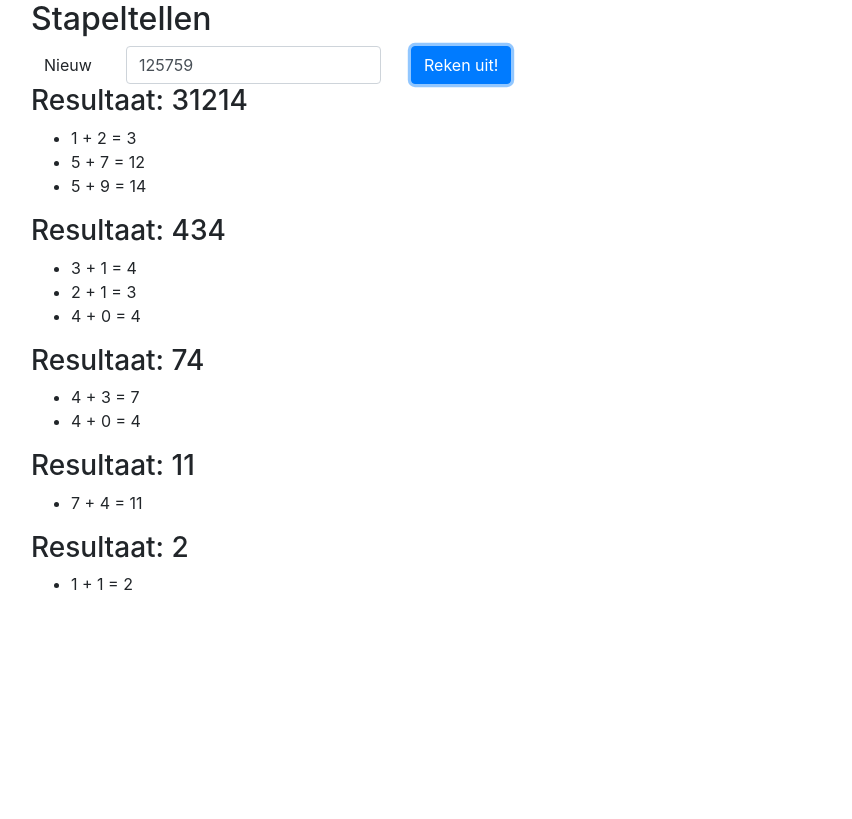
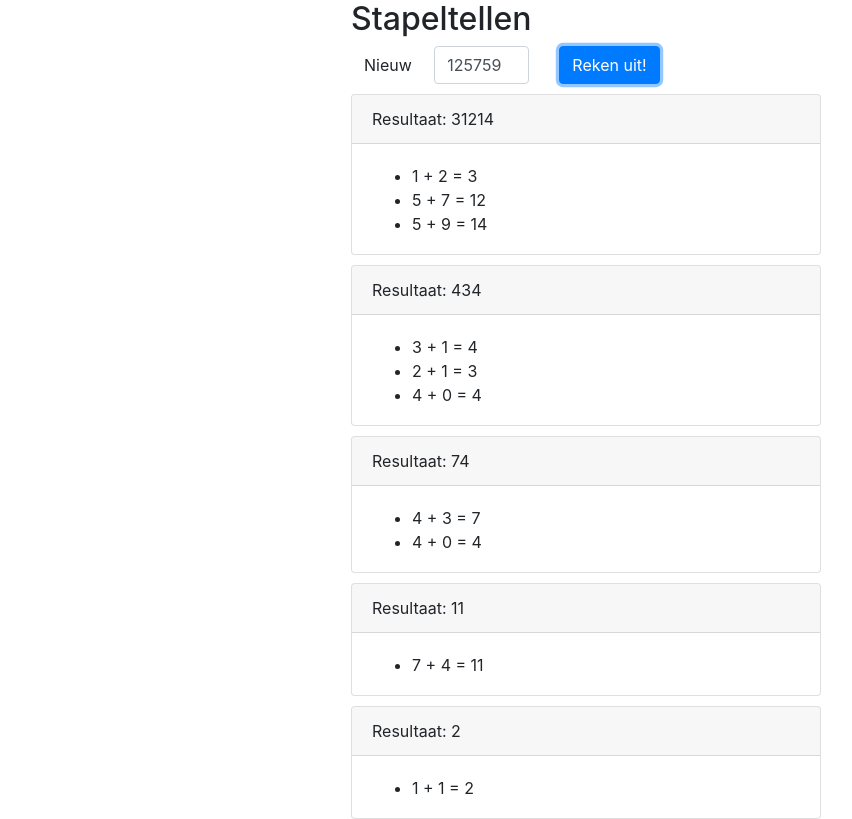
Before and after one commit to timvanelst/StapelTellen, an Angular app: page / in a window 1280 px wide. Both pictures are taken after a click on the button "Reken uit!". Shown: the whole page, without its empty margins (54-906 px from the left). Built offline with nearby package versions, Linux system fonts and the light colour scheme.

Commit message:
added styling for results

```diff
--- a/src/app/app.component.css
+++ b/src/app/app.component.css
@@ -0,0 +1,3 @@
+.main {
+    max-width: 500px;
+}
--- a/src/app/app.component.html
+++ b/src/app/app.component.html
@@ -1,14 +1,14 @@
-<div class="container" >
+<div class="container main" >
 
   <h2>Stapeltellen</h2>
   <div class="row">
-    <div class="col-sm-1">
+    <div class="col-sm-2">
       <input type="button" (click)="generate()" value="Nieuw" class="btn"/>
     </div>
     <div class="col-sm-3">
       <input type="number" [(ngModel)]="input" (keyup)="onKey($event)" (change)="clearResult()" class="form-control" />
     </div>
-    <div class="col-sm-7">
+    <div class="col-sm-6">
       <input type="button" (click)="calculate()" value="Reken uit!" class="btn btn-primary" />
     </div>
   </div>
--- a/src/app/result-component/result-component.component.css
+++ b/src/app/result-component/result-component.component.css
@@ -0,0 +1,8 @@
+.results {
+    margin-top: 10px;
+    max-width: 500px;
+}
+
+.steps {
+    padding-bottom: 2px;
+}
--- a/src/app/result-component/result-component.component.html
+++ b/src/app/result-component/result-component.component.html
@@ -1,16 +1,8 @@
-<div *ngFor="let res of result" class="row" >
-  <div class="col-sm-6">
-
-    <h3>Resultaat: {{res.result}}</h3>
-    <!-- {{ res | json }} -->
-    <ul>
-      <li *ngFor="let step of res.steps">{{step}}</li>
-    </ul>
-    <!-- <div *ngIf="result.subResult != undefined"> -->
-      <!-- <app-result-component [result]="res.subResult" *ngIf="res.subResult"></app-result-component> -->
-      <!-- </div> -->
-  </div>
-  <div class="col-sm-6">
-
-  </div>
+<div *ngFor="let res of result" class="card results">
+  <div class="card-header">Resultaat: {{res.result}}</div>
+  <div class="card-body steps">
+      <ul>
+        <li *ngFor="let step of res.steps">{{step}}</li>
+      </ul>
+    </div>
 </div>
--- a/src/app/result-component/result-component.component.ts
+++ b/src/app/result-component/result-component.component.ts
@@ -1,5 +1,6 @@
 import { Component, OnInit, Input } from '@angular/core';
 import { StapelTellenResult } from '../stapel-tellen.result';
+import { bootstrap } from '../../../node_modules/bootstrap';
 
 @Component({
   selector: 'app-result-component',
```
